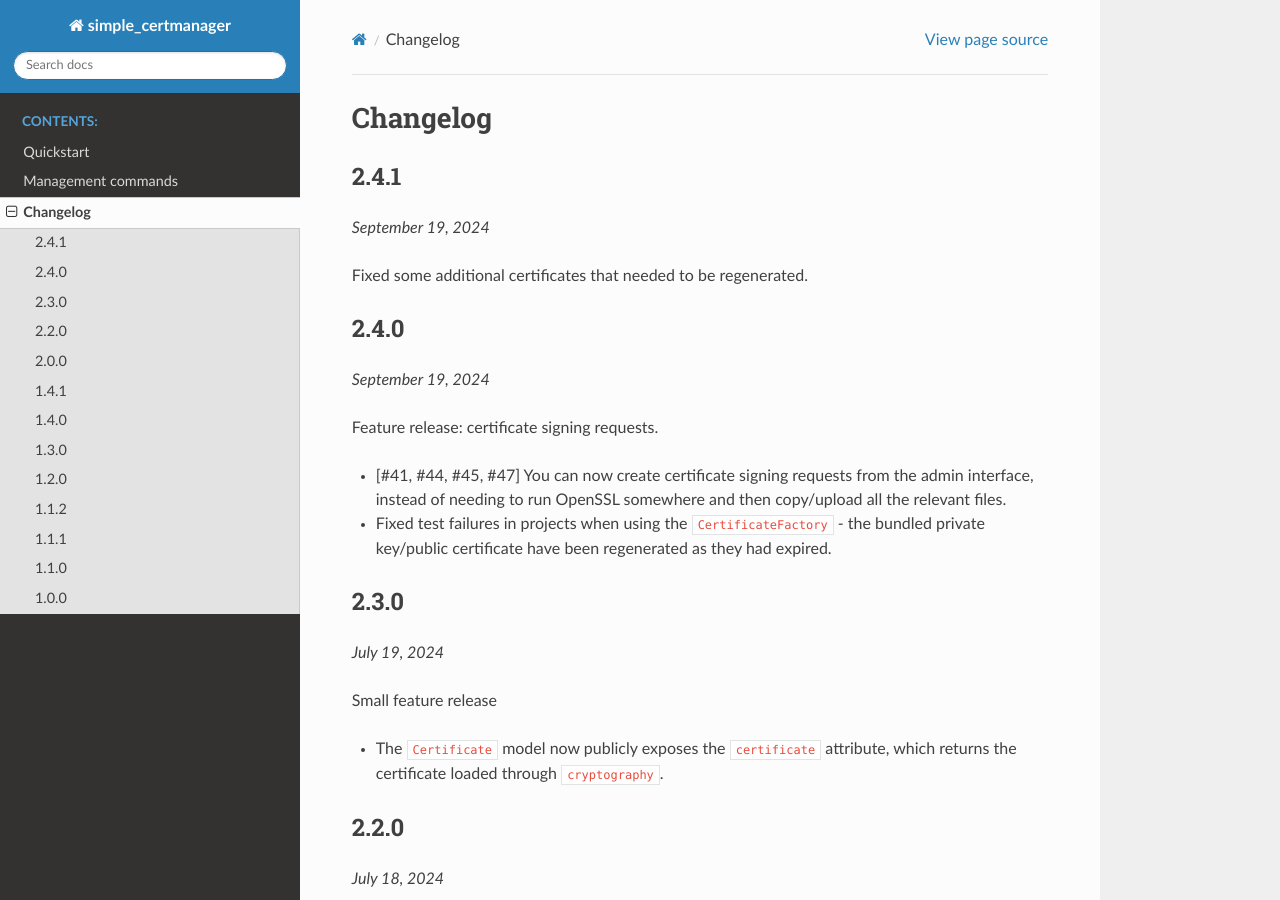
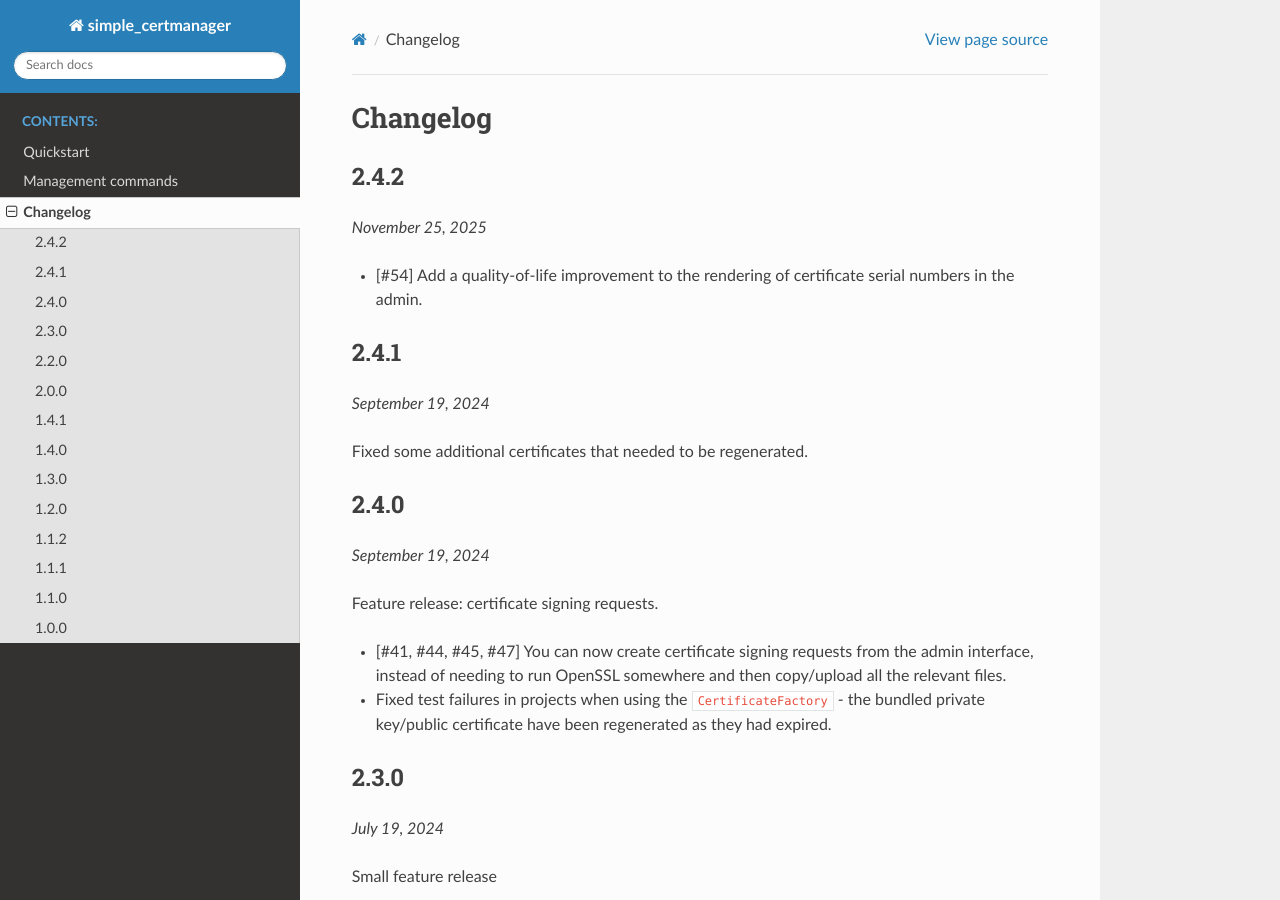
Before and after one commit to maykinmedia/django-simple-certmanager, a Sphinx documentation site: the page built from docs/CHANGELOG.rst, in a window 1280 px wide and 900 px high. Built offline with Sphinx 7.4.7 and the Read the Docs theme 3.1.0, drawn with Linux system fonts in a browser that asks for light colours.

Commit message:
:bookmark: Bump to 2.4.2

```diff
--- a/CHANGELOG.rst
+++ b/CHANGELOG.rst
@@ -1,6 +1,14 @@
 =========
 Changelog
 =========
+
+2.4.2
+=====
+
+*November 25, 2025*
+
+* [#54] Add a quality-of-life improvement to the rendering of certificate serial numbers
+  in the admin.
 
 2.4.1
 =====
--- a/README.rst
+++ b/README.rst
@@ -1,7 +1,7 @@
 django-simple-certmanager
 =========================
 
-:Version: 2.4.1
+:Version: 2.4.2
 :Source: https://github.com/maykinmedia/django-simple-certmanager
 :Keywords: certificates
 
--- a/docs/conf.py
+++ b/docs/conf.py
@@ -30,7 +30,7 @@
 author = "Maykin Media"
 
 # The full version, including alpha/beta/rc tags
-release = "2.4.1"
+release = "2.4.2"
 
 
 # -- General configuration ---------------------------------------------------
--- a/pyproject.toml
+++ b/pyproject.toml
@@ -4,7 +4,7 @@
 
 [project]
 name = "django-simple-certmanager"
-version = "2.4.1"
+version = "2.4.2"
 description = "Manage TLS certificates and keys in the Django admin"
 authors = [
     {name = "Maykin Media", email = "support@maykinmedia.nl"}
@@ -90,7 +90,7 @@
 DJANGO_SETTINGS_MODULE = "testapp.settings"
 
 [tool.bumpversion]
-current_version = "2.4.1"
+current_version = "2.4.2"
 files = [
     {filename = "pyproject.toml"},
     {filename = "README.rst"},
```
Also changed, not shown: 1 other file.
